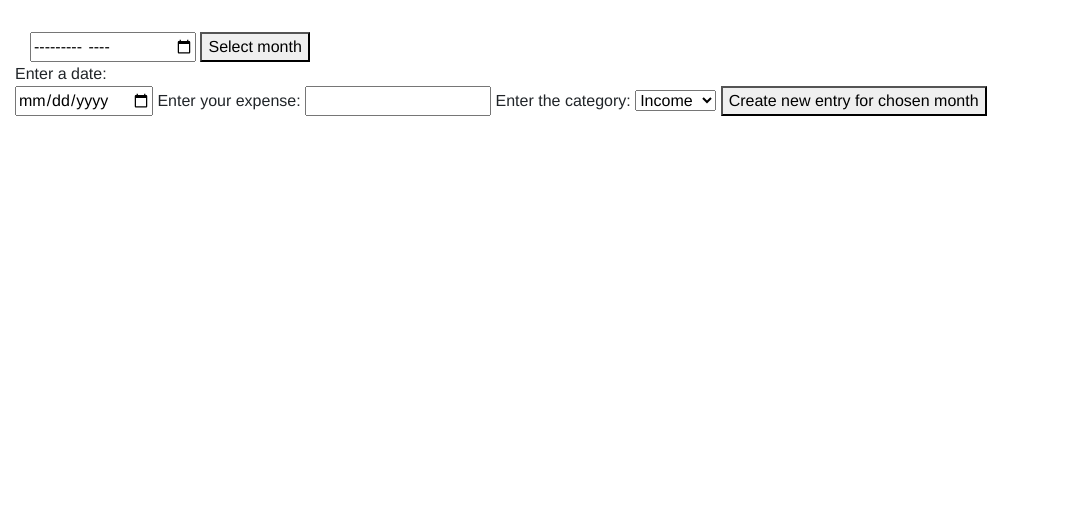
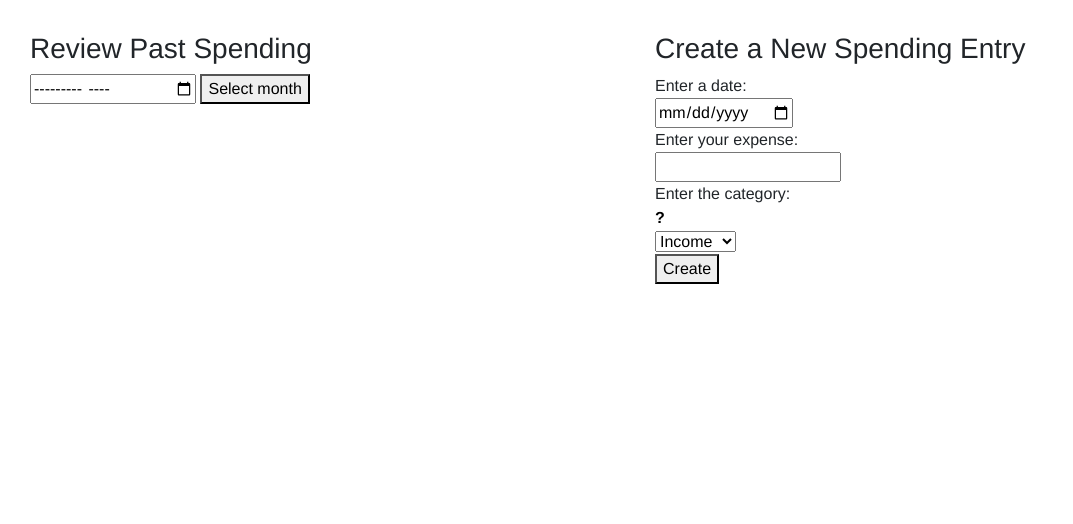
Before and after one commit to KennethChin0/Chrysanthemum-Tea, a Flask app: template templates/profile.html in a window 1280 px wide. Shown: the part 56-580 px from the top of the page, without its empty margins (0-1073 px from the left). Run offline with Flask 2, Linux system fonts and the light colour scheme; the template is opened without the code that fills it, so the values that code supplies are empty; some libraries are stand-ins or nearby versions.

Commit message:
add spacing

```diff
--- a/templates/homepage.html
+++ b/templates/homepage.html
@@ -22,7 +22,7 @@
 {% block body %}
 <a href="{{ url_for('root') }}" class="nav-link" style="color: black; padding: 0px;">
 <div class="jumbotron text-center" style="background-color: #aed6f1; border-radius: 0; margin-top:-16px;">
-  <h1>Chrysanthemum Tea</h1>
+  <h1>Budget Tracker</h1>
 
 </div>
 </a>
--- a/templates/profile.html
+++ b/templates/profile.html
@@ -3,12 +3,81 @@
 
 {% block css %}
 <style>
+.block_container{
+  display: inline;
+}
+.container{
+     /* position:absolute;
+     left:50%;
+    top:50%;
+    transform: translate(-50%,-600%); */
+    background-color: C44429;
+    /* opacity: .9;
+    width:50%;
+   padding: 20px;
+    border-radius: 25px; */
+  }
 .submitLink {
   background-color: transparent;
   text-decoration: underline;
   border: none;
   color: blue;
   cursor: pointer;
+}
+.help-tip{
+    position: absolute;
+    cursor: default;
+    float: right;
+}
+
+.help-tip:before{
+  content:'?';
+  font-weight: bold;
+  color:#000000;
+}
+
+.help-tip:hover p{
+    display:block;
+    transform-origin: 100% 0%;
+
+    -webkit-animation: fadeIn 0.3s ease-in-out;
+    animation: fadeIn 0.3s ease-in-out;
+
+}
+
+.help-tip p{    /* The tooltip */
+    display: none;
+    text-align: left;
+    background-color: #1E2021;
+    padding: 20px;
+    width: 300px;
+    position: absolute;
+    border-radius: 3px;
+    box-shadow: 1px 1px 1px rgba(0, 0, 0, 0.2);
+    right: -4px;
+    color: #FFF;
+    font-size: 13px;
+    line-height: 1.4;
+}
+
+.help-tip p:before{ /* The pointer of the tooltip */
+    position: absolute;
+    content: '';
+    width:0;
+    height: 0;
+    border:6px solid transparent;
+    border-bottom-color:#1E2021;
+    right:10px;
+    top:-12px;
+}
+
+.help-tip p:after{ /* Prevents the tooltip from being hidden */
+    width:100%;
+    height:40px;
+    content:'';
+    position: absolute;
+    top:-40px;
+    left:0;
 }
 </style>
 {% endblock %}
@@ -30,20 +99,43 @@
 <h1><p>{{ title }}</p></h1>
 
 <div class="container-fluid" >
-
+    <div class="row">
+  <div class="col-sm">
+  <h3>Review Past Spending </h3>
   <div class="row">
     <div class="col-sm">
       <input type="month" id="month" name="month">
       <button type="button" id = "monthButton">Select month</button>
     </div>
   </div>
-</div>
+  <!-- <form action="" method="post">
+  <h3>Enter Budget </h3>
+  <div class="row">
+    <div class="col-sm">
+      <input type="text" id="budget" name="budget">
+      <button type="button" id = "budgetButton"> Enter</button>
+    </div>
+  </div>
+  </form> -->
+  </div>
+
+  <div class="col-sm">
+<h3>Create a New Spending Entry</h3>
 Enter a date:
 <form action="/processEntry" method="post">
 <input type="date" id="date" name="date">
+<br>
 Enter your expense:
+<br>
 <input type="text" id="expense" name="expense">
+<br>
+<div id="block_container">
 Enter the category:
+<div class="help-tip">
+    <p>Income is the total earnings for the month. Select other categories when inputting expenses.</p>
+</div>
+</div>
+<br>
 <select name="category">
   <option value="income">Income</option>
   <option value="food">Food</option>
@@ -51,12 +143,18 @@ Enter the category:
   <option value="clothing">Clothing</option>
   <option value="other">Other</option>
 </select>
-<button type="submit" id = "entryButton">Create new entry for chosen month</button>
+<br>
+<button type="submit" id = "entryButton">Create</button>
 </form>
+</div>
+</div>
+</div>
+</div>
 <input id="data" name="data" type="hidden" value="{{data}}">
-<div id="total"></div>
+<div id="total">
 <div id="display">
 </div>
-</div> <br><br><br>
+</div>
+<br><br><br>
 <script src="static/profile.js"></script>
 {% endblock %}
```
Also changed, not shown: Info.db.
